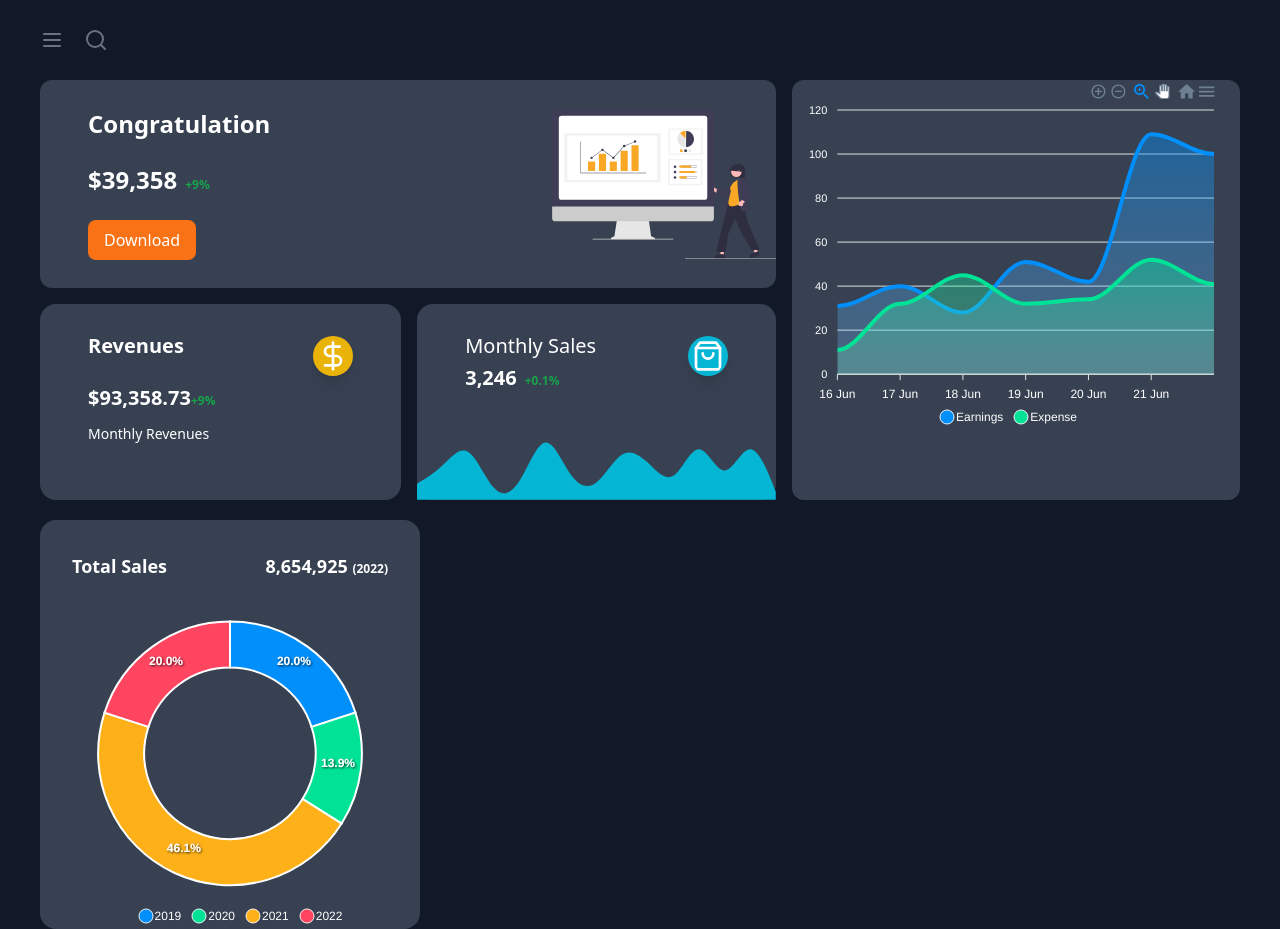
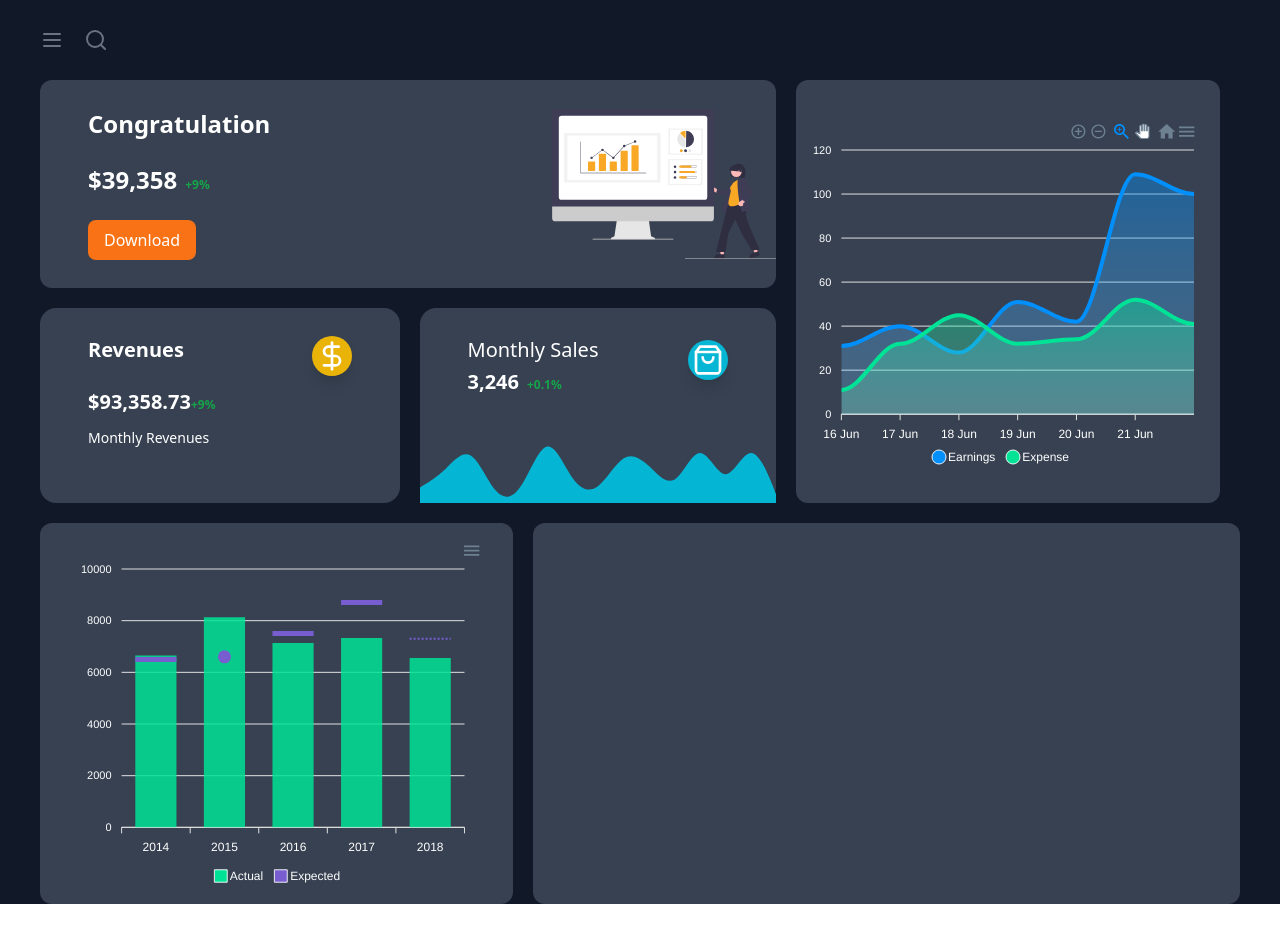
Before and after one commit to sireyrathsok/admin-dashboard, a React (Vite) app: page / in a window 1280 px wide. After the commit the page ends 904 px from the top, so only its background shows below. Built offline with nearby package versions, Linux system fonts and the light colour scheme.

Commit message:
added Barchart

```diff
--- a/package.json
+++ b/package.json
@@ -10,6 +10,8 @@
     "preview": "vite preview"
   },
   "dependencies": {
+    "@lit-labs/react": "^2.1.2",
+    "apex-grid": "^1.0.1",
     "apexcharts": "^3.45.1",
     "framer-motion": "^10.18.0",
     "lucide-react": "^0.309.0",
--- /dev/null
+++ b/src/Charts/BarChartApex.jsx
@@ -0,0 +1,159 @@
+import React from "react";
+import ReactApexChart from "react-apexcharts";
+
+class BarChartApex extends React.Component {
+  constructor(props) {
+    super(props);
+
+    this.state = {
+      series: [
+        {
+          name: "Actual",
+          data: [
+            // {
+            //   x: "2011",
+            //   y: 1292,
+            //   goals: [
+            //     {
+            //       name: "Expected",
+            //       value: 1400,
+            //       strokeHeight: 5,
+            //       strokeColor: "#775DD0",
+            //     },
+            //   ],
+            // },
+            // {
+            //   x: "2012",
+            //   y: 4432,
+            //   goals: [
+            //     {
+            //       name: "Expected",
+            //       value: 5400,
+            //       strokeHeight: 5,
+            //       strokeColor: "#775DD0",
+            //     },
+            //   ],
+            // },
+            // {
+            //   x: "2013",
+            //   y: 5423,
+            //   goals: [
+            //     {
+            //       name: "Expected",
+            //       value: 5200,
+            //       strokeHeight: 5,
+            //       strokeColor: "#775DD0",
+            //     },
+            //   ],
+            // },
+            {
+              x: "2014",
+              y: 6653,
+              goals: [
+                {
+                  name: "Expected",
+                  value: 6500,
+                  strokeHeight: 5,
+                  strokeColor: "#775DD0",
+                },
+              ],
+            },
+            {
+              x: "2015",
+              y: 8133,
+              goals: [
+                {
+                  name: "Expected",
+                  value: 6600,
+                  strokeHeight: 13,
+                  strokeWidth: 0,
+                  strokeLineCap: "round",
+                  strokeColor: "#775DD0",
+                },
+              ],
+            },
+            {
+              x: "2016",
+              y: 7132,
+              goals: [
+                {
+                  name: "Expected",
+                  value: 7500,
+                  strokeHeight: 5,
+                  strokeColor: "#775DD0",
+                },
+              ],
+            },
+            {
+              x: "2017",
+              y: 7332,
+              goals: [
+                {
+                  name: "Expected",
+                  value: 8700,
+                  strokeHeight: 5,
+                  strokeColor: "#775DD0",
+                },
+              ],
+            },
+            {
+              x: "2018",
+              y: 6553,
+              goals: [
+                {
+                  name: "Expected",
+                  value: 7300,
+                  strokeHeight: 2,
+                  strokeDashArray: 2,
+                  strokeColor: "#775DD0",
+                },
+              ],
+            },
+          ],
+        },
+      ],
+      options: {
+        chart: {
+          height: 350,
+          type: "bar",
+          foreColor: "#ffffff",
+        },
+        plotOptions: {
+          bar: {
+            columnWidth: "60%",
+          },
+        },
+        colors: ["#00E396"],
+        dataLabels: {
+          enabled: false,
+        },
+        legend: {
+          show: true,
+          showForSingleSeries: true,
+          customLegendItems: ["Actual", "Expected"],
+          markers: {
+            fillColors: ["#00E396", "#775DD0"],
+          },
+        },
+      },
+    };
+  }
+
+  render() {
+    return (
+      <div>
+        <div id="chart">
+          <ReactApexChart
+            options={this.state.options}
+            series={this.state.series}
+            type="bar"
+            height={350}
+          />
+        </div>
+        <div id="html-dist"></div>
+      </div>
+    );
+  }
+}
+
+export default BarChartApex;
--- a/src/Charts/PieChart.jsx
+++ b/src/Charts/PieChart.jsx
@@ -21,9 +21,7 @@ class PieChart extends React.Component {
           value: {},
           total: {},
         },
-        tooltip: {
-          enabled: false,
-        },
+
         tooltip: {
           enabled: true,
           y: {
--- a/src/components/Home/Graphic.jsx
+++ b/src/components/Home/Graphic.jsx
@@ -6,7 +6,7 @@ const Graphic = () => {
   return (
     <motion.div
       whileHover={{ scale: 1.01 }}
-      className=" bg-gray-700  w-full  pr-4  rounded-xl "
+      className=" bg-gray-700  w-full  pr-4 pt-4   xl:pt-10 xl:mr-5  rounded-xl "
     >
       <AreaChart />
     </motion.div>
--- a/src/components/Home/Home.jsx
+++ b/src/components/Home/Home.jsx
@@ -3,19 +3,28 @@ import Layer1 from "./Layer1";
 import Graphic from "./Graphic";
 import PieChart from "../../Charts/PieChart";
 import { motion } from "framer-motion";
+import { BarChart } from "lucide-react";
+import BarChartApex from "../../Charts/BarChartApex";
+import PerformanceTable from "./PerformanceTable";
 
 const Home = () => {
   return (
     <div className=" bg-gray-900 absolute right-0 px-7  xl:px-10 mt-20  w-full">
-      <div className=" xl:flex ">
-        <div className=" lg:mr-4  mb-5 xl:mb-0    ">
+      <div className=" xl:flex gap-5 h-fit  ">
+        <div className="mb-5 xl:mb-0   ">
           <Layer1 />
         </div>
+
         <Graphic />
       </div>
-      <motion.div className=" bg-gray-700 mt-5 w-fit  rounded-2xl">
-        <PieChart />
-      </motion.div>
+      <div className=" flex gap-5   w-full  mt-5   ">
+        <div className=" bg-gray-700 px-6 pt-4 w-2/5 rounded-xl  ">
+          <BarChartApex />
+        </div>
+        <div className=" bg-gray-700 rounded-xl w-3/5 ">
+          {/* <PerformanceTable /> */}
+        </div>
+      </div>
     </div>
   );
 };
--- a/src/components/Home/Layer1.jsx
+++ b/src/components/Home/Layer1.jsx
@@ -6,12 +6,12 @@ import SvgWave from "./SvgWave";
 
 const Layer1 = () => {
   return (
-    <div className=" md:flex lg:flex   xl:flex-col text-white bg-cover   ">
+    <div className=" md:flex w-full  xl:flex-col text-white bg-cover   ">
       <motion.section
         whileHover={{ scale: 1.01 }}
-        className=" bg-gray-700 xl:w-fit xl:pl-12 md:pl-5 md:mr-0  pl-8  py-7 rounded-xl "
+        className=" bg-gray-700  xl:pl-12 md:pl-5 md:mr-0  pl-8  py-7 rounded-xl "
       >
-        <div className=" flex xl:justify-between md:  items-center md:w-fit lg:gap-16  xl:gap-44  xl:w-fit   md:gap-5   gap-0  ">
+        <div className=" flex xl:justify-between  items-center md:w-fit lg:gap-16  xl:gap-44  xl:w-fit   md:gap-5   gap-0  ">
           <div className=" w-1/2  xl:grow ">
             <p className=" font-semibold md:text-2xl text-xl min-w-72 ">
               Congratulation
@@ -29,7 +29,7 @@ const Layer1 = () => {
           </div>
         </div>
       </motion.section>
-      <div className=" xl:flex sm:flex   sm:mt-5 md:mt-0  md:w-full xl:justify-between gap-4 md:gap-0 xl:gap-4   xl:mt-4 w-auto">
+      <div className=" xl:flex sm:flex sm:mt-5 md:mt-0  md:w-full xl:justify-between gap-4 md:gap-0 xl:gap-5   xl:mt-5 w-auto">
         <motion.section
           whileHover={{ scale: 1.05 }}
           className=" flex justify-between  items-start my-4  sm:my-0 xl:my-0 bg-gray-700 xl:px-12 md:px-5 md:mx-4 xl:mx-0  px-8 py-7 sm:w-1/2 rounded-2xl "
@@ -43,11 +43,13 @@ const Layer1 = () => {
             <p className=" text-sm font-thin">Monthly Revenues</p>
           </div>
 
-          <DollarSign
-            width={40}
-            height={40}
-            className="  lg:flex shadow-lg rounded-full bg-yellow-500 my-1 py-1"
-          />
+          <motion.div>
+            <DollarSign
+              width={40}
+              height={40}
+              className="  lg:flex shadow-lg rounded-full bg-yellow-500 py-1  "
+            />
+          </motion.div>
         </motion.section>
         <motion.section
           whileHover={{ scale: 1.05 }}
--- /dev/null
+++ b/src/components/Home/PerformanceTable.jsx
@@ -0,0 +1,7 @@
+import React from "react";
+
+const PerformanceTable = () => {
+  return <div>PerformanceTable</div>;
+};
+
+export default PerformanceTable;
```
Also changed, not shown: 1 other file (tests, documents, lock files or other folders).
